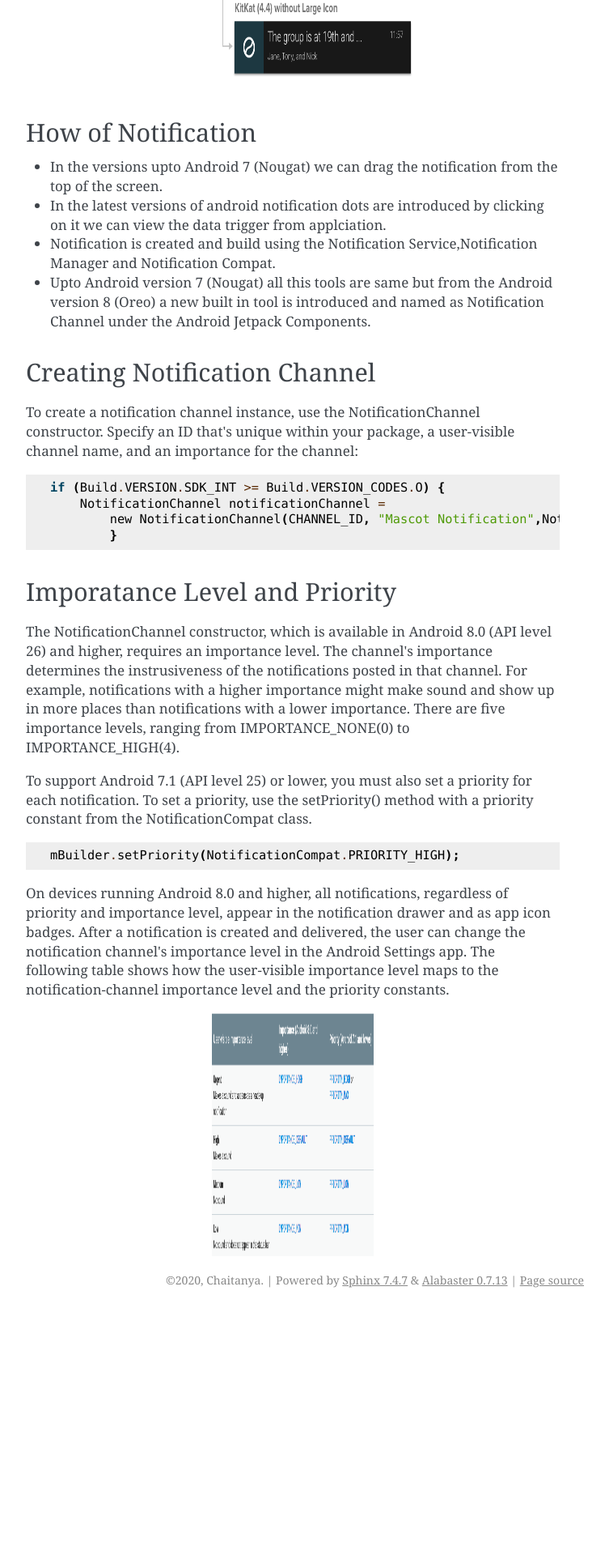
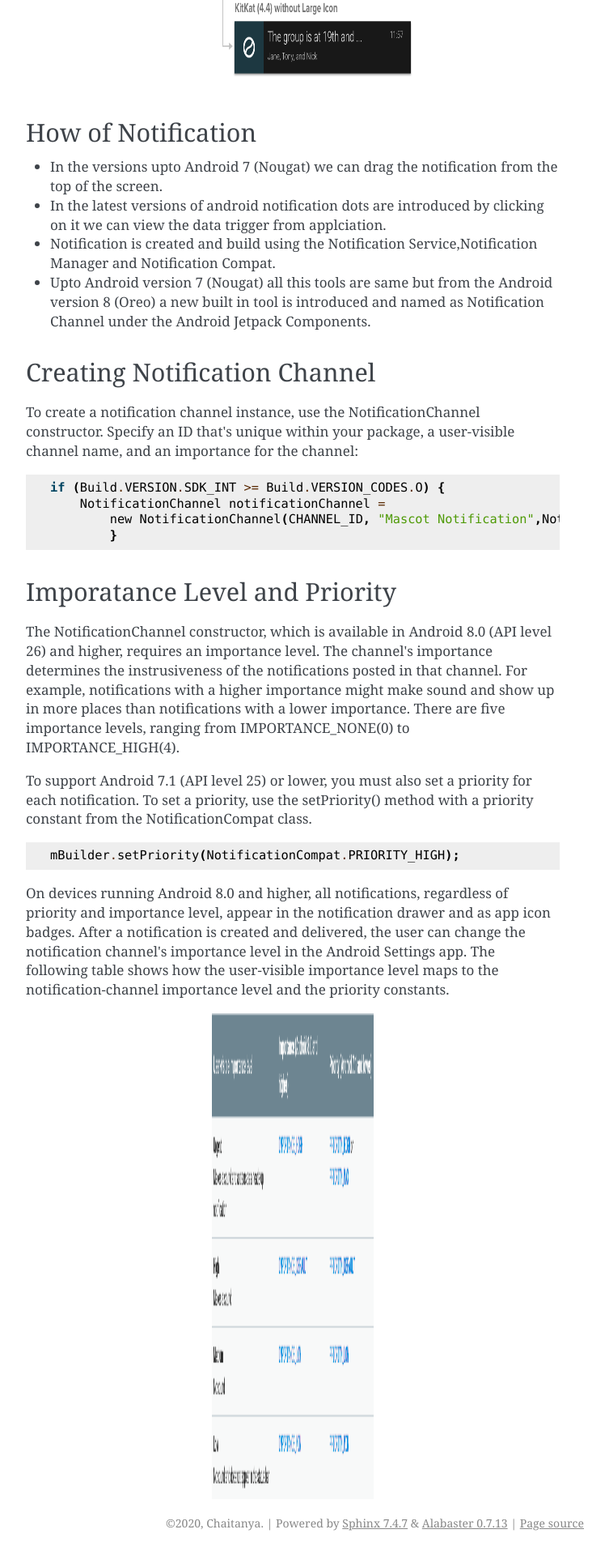
Before and after one commit to GuruPavanKalyan/AndroidKotlin-TOT, a Sphinx documentation site: the page built from Android-TOT/BakingApp/docs/source/Notifications.rst, in a window 1280 px wide. Shown: the part 1798-3718 px from the top of the page at 81% size, without its empty margins (388-1141 px from the left). Built offline with Sphinx 7.4.7, drawn with Linux system fonts in a browser that asks for light colours; before the commit the page ends 3418 px from its top, so only the background shows below that.

Commit message:
Update Notifications.rst

```diff
--- a/Android-TOT/BakingApp/docs/source/Notifications.rst
+++ b/Android-TOT/BakingApp/docs/source/Notifications.rst
@@ -89,5 +89,5 @@ On devices running Android 8.0 and higher, all notifications, regardless of prio
 .. image:: importance.png
     :width: 200px
     :align: center
-    :height: 300px
+    :height: 600px
     :alt: alternate text
```
